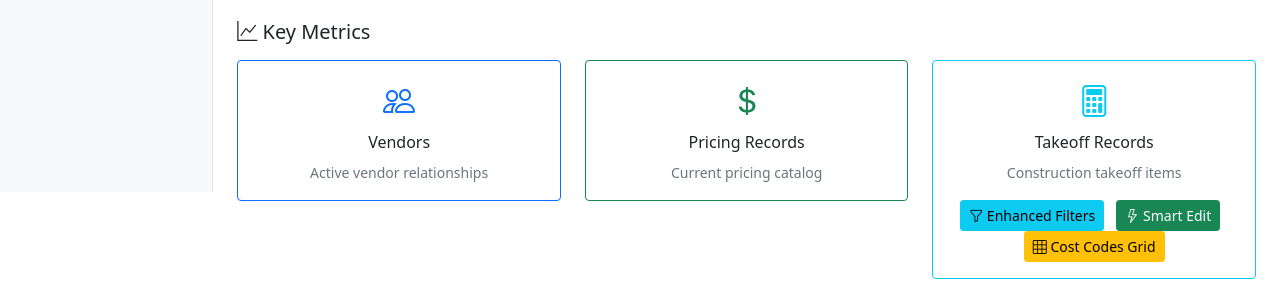
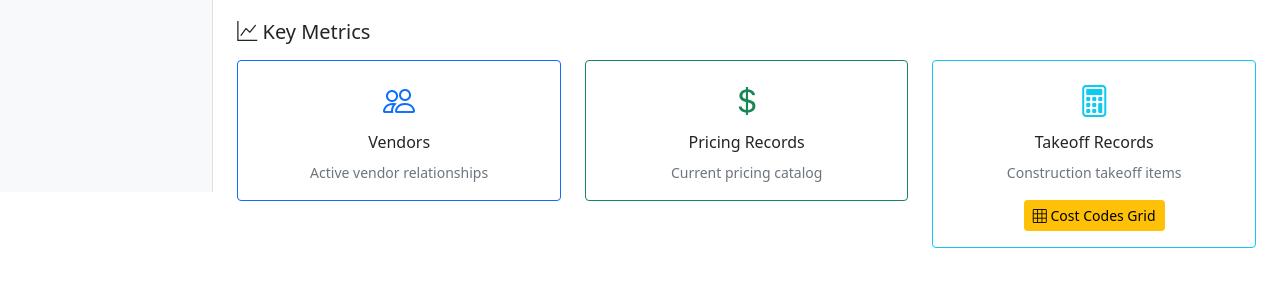
Before and after one commit to jonruff81/postgresql-docker, a Flask app: template web_ui/templates/dashboard.html in a window 1280 px wide. Shown: the part 608-903 px from the top of the page. After the commit the page ends 856 px from the top, so only its background shows below. Run offline with Flask 3, Linux system fonts and the light colour scheme; the template is opened without the code that fills it: most values are stand-ins (such as "Sample title", 1, 10 or a date in 2020); some libraries are stand-ins or nearby versions.

Commit message:
Fix dashboard template - remove non-existent route references

```diff
--- a/web_ui/templates/dashboard.html
+++ b/web_ui/templates/dashboard.html
@@ -196,12 +196,6 @@
                 </h4>
                 <small class="text-muted">Construction takeoff items</small>
                 <div class="mt-3">
-                    <a href="{{ url_for('enhanced_takeoffs') }}" class="btn btn-info btn-sm me-2">
-                        <i class="bi bi-funnel"></i> Enhanced Filters
-                    </a>
-                    <a href="{{ url_for('smart_takeoffs') }}" class="btn btn-success btn-sm me-2">
-                        <i class="bi bi-lightning"></i> Smart Edit
-                    </a>
                     <a href="/cost-codes-grid" class="btn btn-warning btn-sm">
                         <i class="bi bi-grid-3x3"></i> Cost Codes Grid
                     </a>
```
